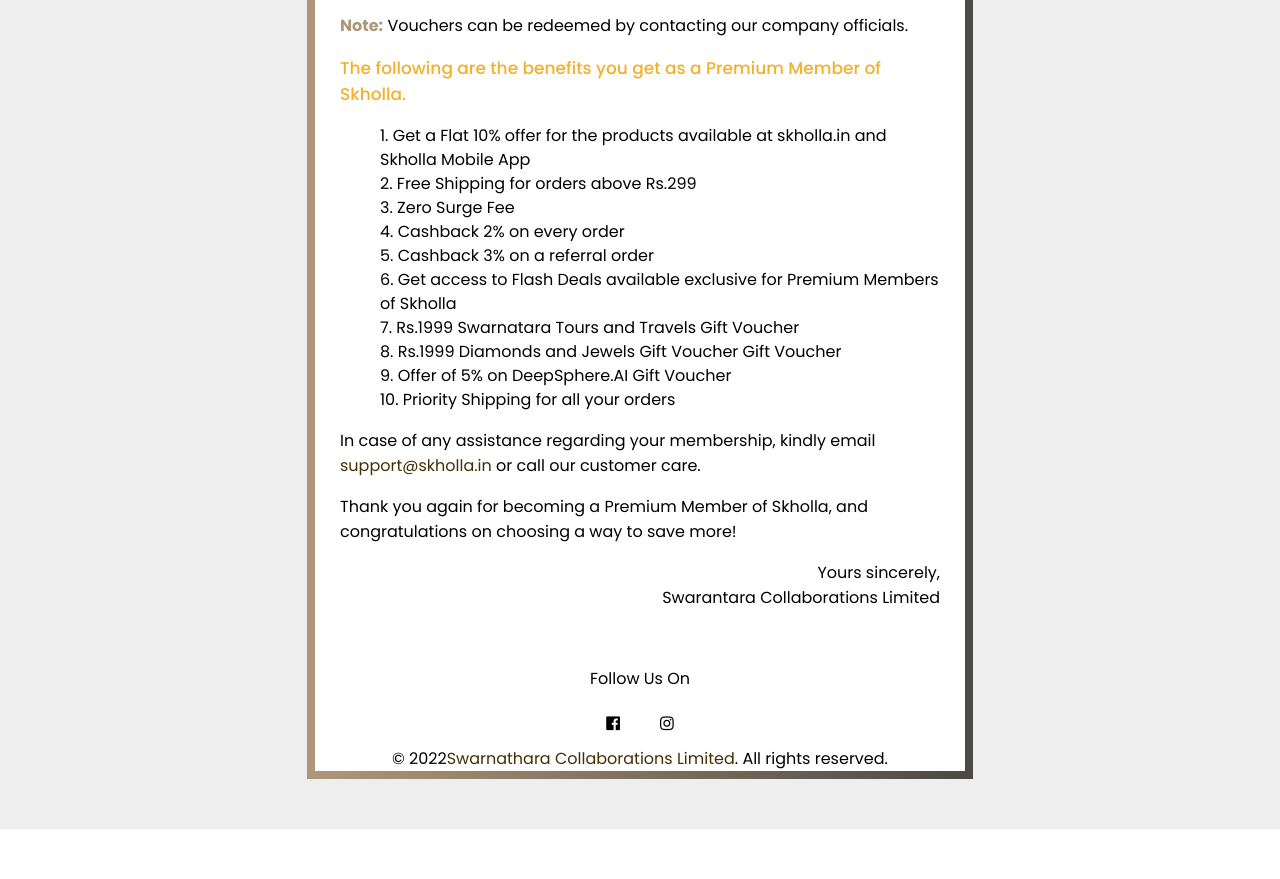
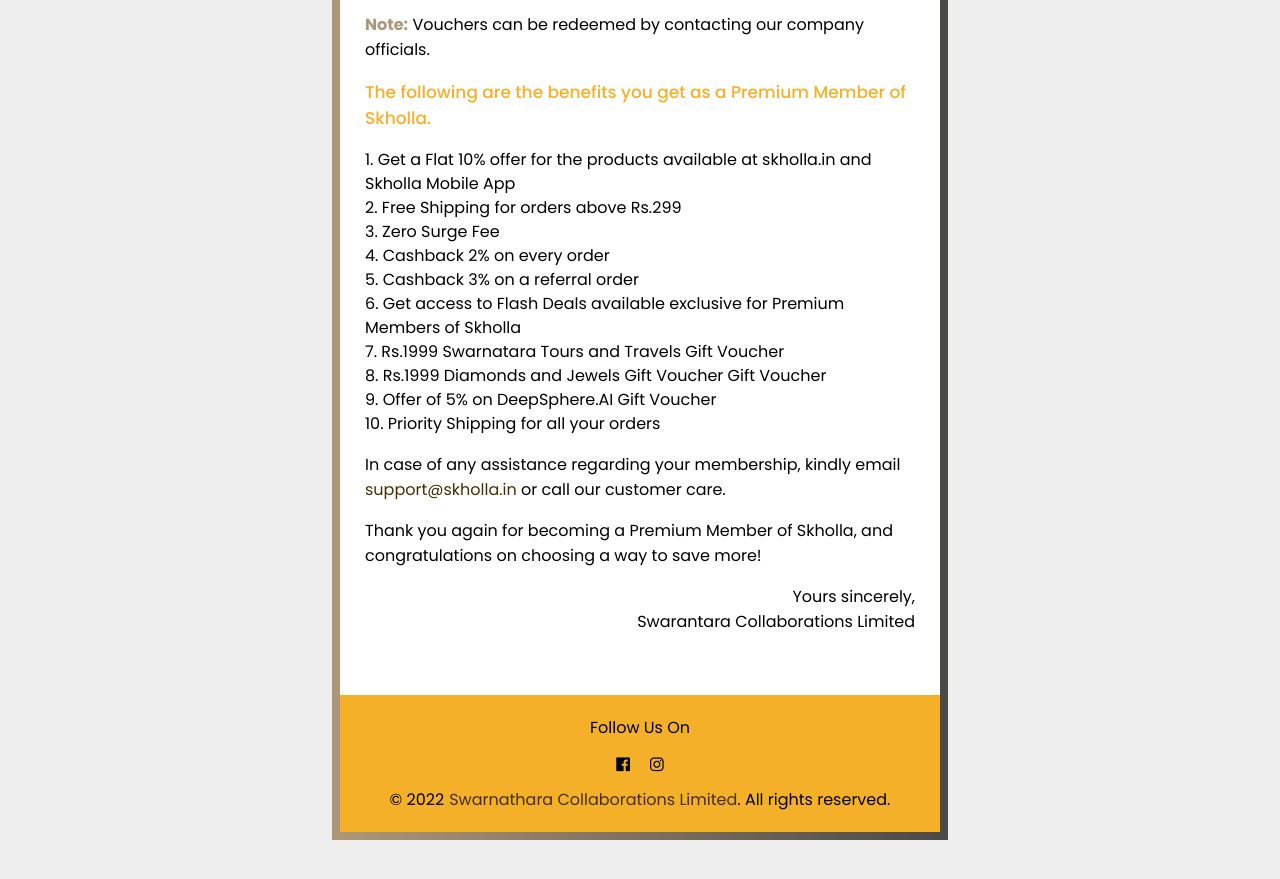
Before and after one commit to uitamil/membership, a plain HTML site: page index.html in a window 1280 px wide. Shown: the part 791-1670 px from the top of the page. Before the commit the page ends 1620 px from the top, so only its background shows below. Drawn offline with Linux system fonts and the light colour scheme.

Commit message:
Add files via upload

```diff
--- a/css/master.css
+++ b/css/master.css
@@ -25,18 +25,33 @@ h1,h2,h3,h4,h5,p,span,a{
     width: 600px;
     margin: 0 auto;
     background-color: white;
-    padding: 0px 25px;
+    /* padding: 0px 25px; */
     border: 8px solid;
     border-image-slice: 1;
     border-image-source: linear-gradient(to left, #4b4a47, #ae9678);
+}
+.whole_prt {
+    padding: 5px 25px;
+}
+.footer {
+    background: #f4b028;
+    padding: 10px 0px 20px 0px;
+}
+.banner_img img {
+    width: 100%;
+}
+span.hr7 a {
+    padding-left: 5px;
 }
 .hr1{
     display: flex;
     justify-content: center;
     width: 600px;
+	padding-bottom: 20px;
+	background: #000;
 }
 .hr1 img{
-    width: 300px;
+    width: 215px;
     padding-top: 20px;
 }
 .welcome{
@@ -105,12 +120,12 @@ h1,h2,h3,h4,h5,p,span,a{
 
 }
 .hr5{
-    margin-top: 20px;
+    margin-top: 12px;
     display: flex;
     justify-content: center;
 }
 .hr5 span{
-    padding: 0 20px;
+    padding: 0 10px;
 }
 .hr6{
     display: flex;
@@ -181,6 +196,7 @@ a {
 	padding-bottom:10px;
     color: #432f01;
     line-height: 1.5;
+	font-weight:600;
 }
 span.note {
     color: #ae9678;
@@ -196,13 +212,16 @@ span.vocher_1 {
     display: block;
     font-size: 15px;
     line-height: 1.5;
+	font-weight: 400;
+}
+ul {
+    padding: 0px;
 }
 p.your_sinc {
     margin-bottom: 0px;
     padding-bottom: 0px;
 	text-align: right;
 }
-
 @media screen and (max-width: 768px){
 .container {
     width: 250px;
```
